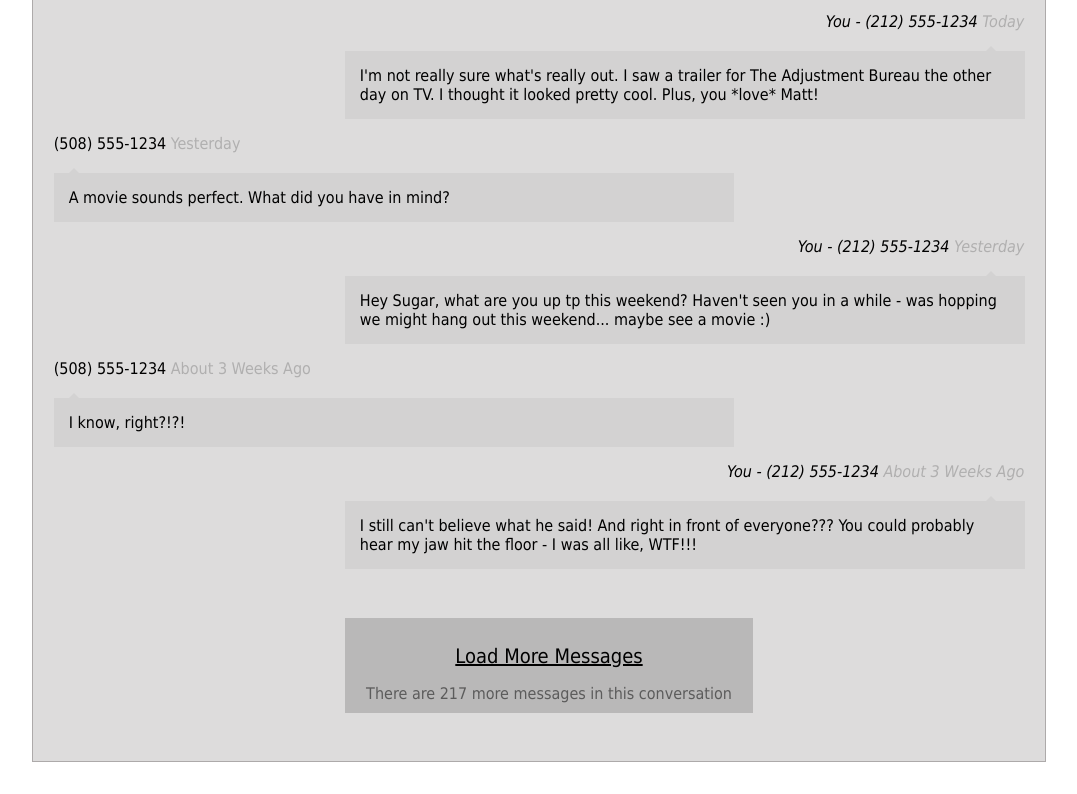
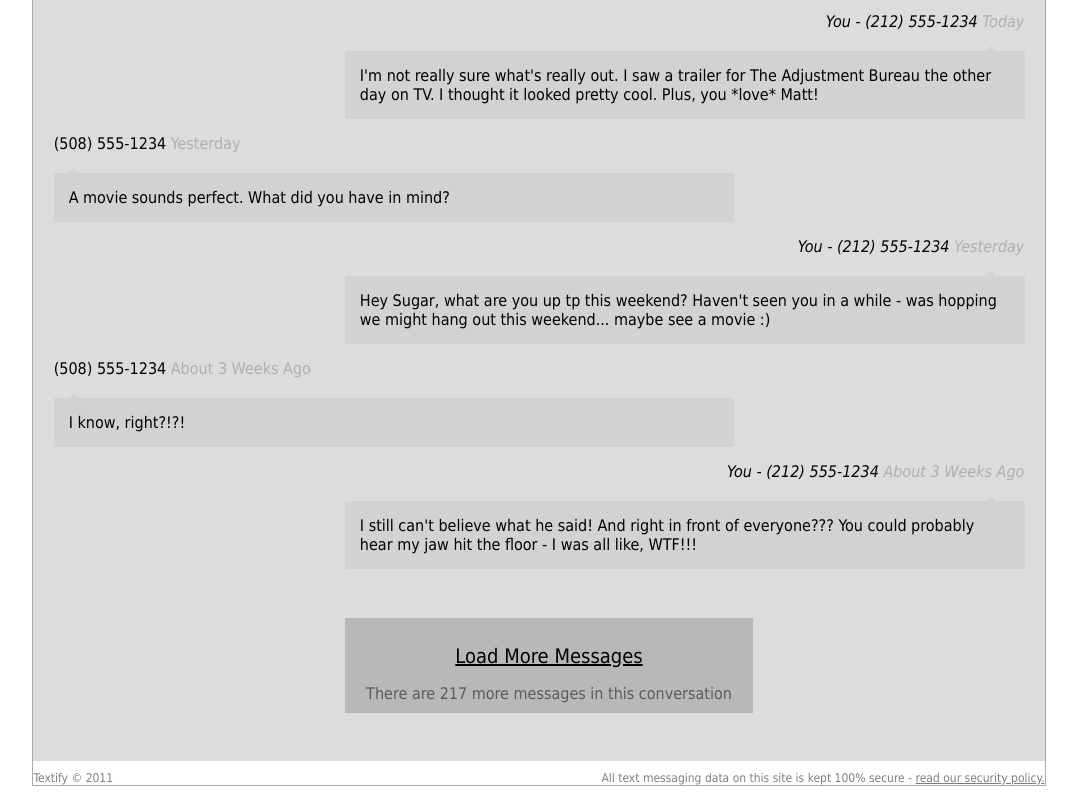
Before and after one commit to seema1611/Assignment2_HTMLCSS_Pratice, a plain HTML site: page Assignment2/Index.html in a window 1280 px wide. Shown: the part 1112-1906 px from the top of the page, without its empty margins (101-1178 px from the left). Before the commit the page ends 1882 px from the top, so only its background shows below. Drawn offline with Linux system fonts and the light colour scheme.

Commit message:
[Seema]ADDED: added footer part of web page

```diff
--- a/Assignment2/Index.html
+++ b/Assignment2/Index.html
@@ -165,8 +165,13 @@
           </div>
         </div>
       </div>
-
-
+      <div class="footer">
+        <div>Textify © 2011</div>
+        <div>
+          All text messaging data on this site is kept 100% secure -
+          <a href="" class="link">read our security policy.</a>
+        </div>
+      </div>
     </div>
   </body>
 </html>
--- a/Assignment2/Styles.css
+++ b/Assignment2/Styles.css
@@ -286,3 +286,12 @@ textarea {
 .loadtext {
   opacity: 0.5;
 }
+.footer {
+  width: 100%;
+  display: flex;
+  flex-direction: row;
+  justify-content: space-between;
+  font-size: 12px;
+  opacity: 0.5;
+  margin-top: 10px;
+}
```
